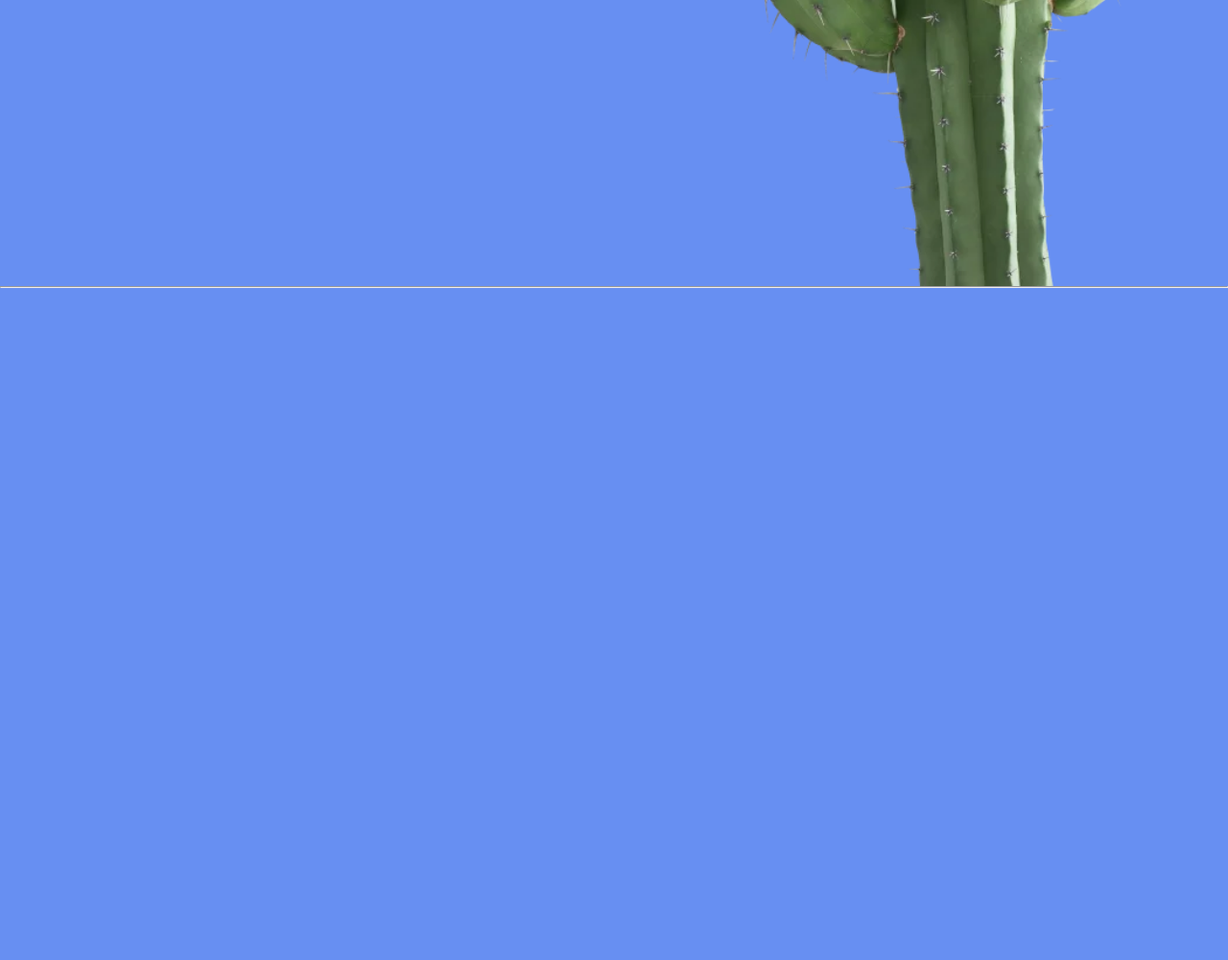
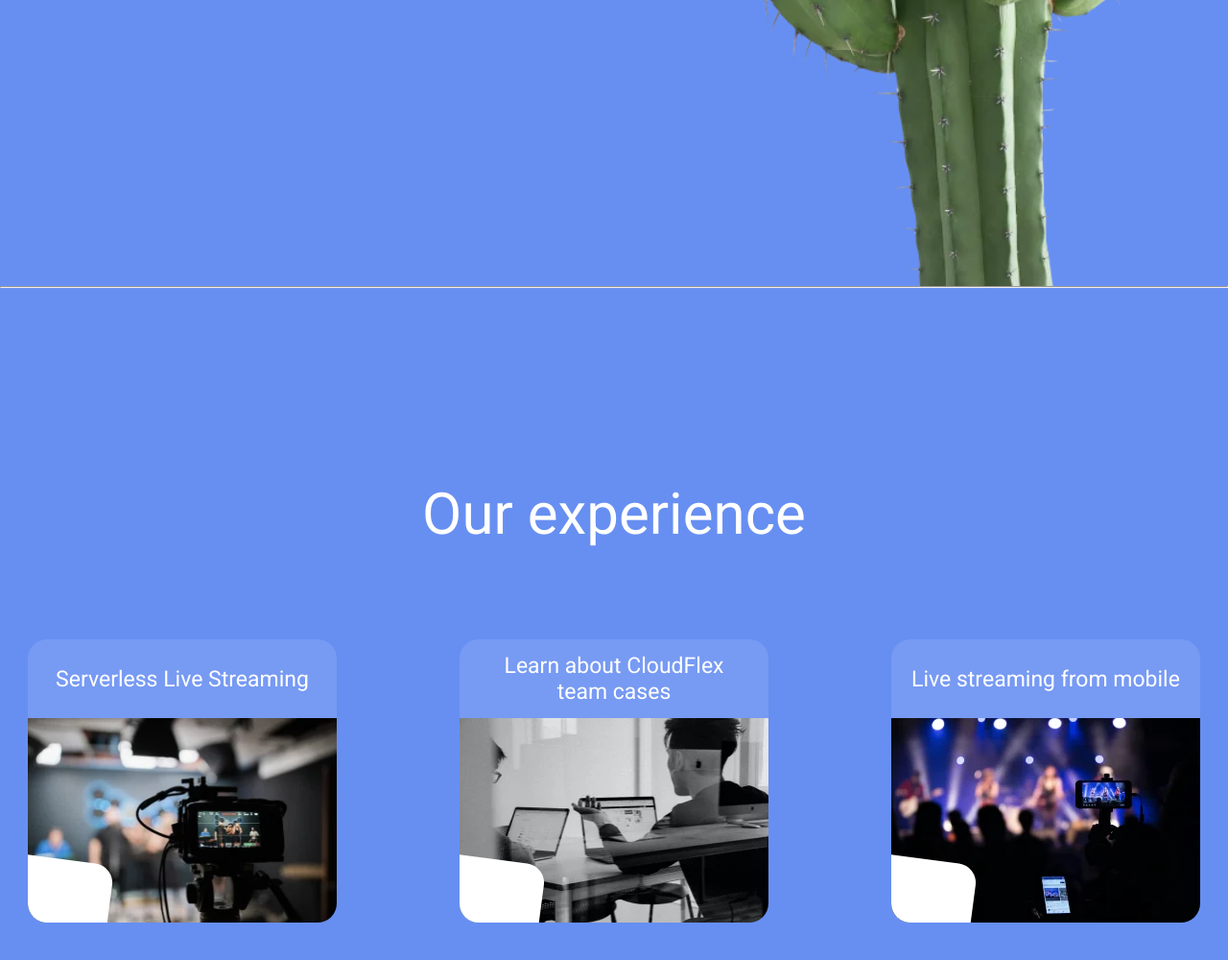
Before and after one commit to bloodless-freak/live-streaming-landing, a website: page index.html in a window 1280 px wide. Shown: the part 3680-4680 px from the top of the page at 96% size. Before the commit the page ends 3980 px from the top, so only its background shows below. Drawn offline with nearby package versions, Linux system fonts and the light colour scheme; files that its build step writes are made by us from their sources.

Commit message:
implemented experience section

```diff
--- a/index.html
+++ b/index.html
@@ -143,23 +143,71 @@
                 <div class="about">
                     <div class="about__quality">
                         <h3 class="about__quality-title">High Quality</h3>
-                        <p class="about__quality-description">We are the leading firm by delivering quality and value to our clients. All our professionals have huge experience of creating comfortable high-quality software. We like what we do.</p>
+                        <p class="about__quality-description">We are the leading firm by delivering quality and value to
+                            our clients. All our professionals have huge experience of creating comfortable high-quality
+                            software. We like what we do.</p>
                     </div>
 
                     <div class="about__in-touch">
                         <h3 class="about__in-touch-title">Always in touch</h3>
-                        <p class="about__in-touch-description">We are always ready to answer your questions.<br>You can call us at the weekends and at night.<br>Also you can have a meeting for personal consultation.</p>
+                        <p class="about__in-touch-description">We are always ready to answer your questions.<br>You can
+                            call us at the weekends and at night.<br>Also you can have a meeting for personal
+                            consultation.</p>
                     </div>
 
                     <div class="about__approach">
                         <h3 class="about__approach-title">Individual Approach</h3>
-                        <p class="about__approach-description">Our company works according to the principle of individual approach to every client.This method lets us to get success in problems of all levels.</p>
+                        <p class="about__approach-description">Our company works according to the principle of
+                            individual approach to every client.This method lets us to get success in problems of all
+                            levels.</p>
                     </div>
                 </div>
             </div>
         </section>
 
         <hr class="divider">
+
+        <section class="experience-section">
+            <div class="container">
+                <div class="experience">
+                    <h3 class="experience__title">Our experience</h3>
+                    <div class="experience__cards-wrapper">
+                        <figure class="img-card">
+                            <h4 class="img-card__title">Serverless Live Streaming</h4>
+                            <img src="assets/card_shooting.webp" alt="shooting image" class="img-card__preview">
+                            <button class="img-card__button">
+                                <svg class="img-card__button-icon">
+                                    <use href="assets/sprites.svg#arrow-icon"></use>
+                                </svg>
+                            </button>
+                        </figure>
+
+                        <figure class="img-card">
+                            <h4 class="img-card__title">
+                                <span>Learn about CloudFlex</span>
+                                <span>team cases</span>
+                            </h4>
+                            <img src="assets/card_working.webp" alt="working image" class="img-card__preview">
+                            <button class="img-card__button">
+                                <svg class="img-card__button-icon">
+                                    <use href="assets/sprites.svg#arrow-icon"></use>
+                                </svg>
+                            </button>
+                        </figure>
+
+                        <figure class="img-card">
+                            <h4 class="img-card__title">Live streaming from mobile</h4>
+                            <img src="assets/card_streaming.webp" alt="streaming image" class="img-card__preview">
+                            <button class="img-card__button">
+                                <svg class="img-card__button-icon">
+                                    <use href="assets/sprites.svg#arrow-icon"></use>
+                                </svg>
+                            </button>
+                        </figure>
+                    </div>
+                </div>
+            </div>
+        </section>
     </main>
 
 </body>
--- a/styles/_cards.scss
+++ b/styles/_cards.scss
@@ -47,3 +47,73 @@
         }
     }
 }
+
+.img-card {
+    flex-shrink: 0;
+    position: relative;
+    width: 322px;
+    height: 295px;
+    background-color: rgba(v.$color-white, $alpha: .1);
+    border-radius: 20px;
+    overflow: hidden;
+    @include m.d-flex(space-between, center, nowrap, column);
+
+    &__title {
+        @include m.font(23px, 400, v.$color-white);
+        @include m.d-flex(center, center, nowrap, column);
+        flex-grow: 1;
+
+    }
+
+    &__preview {
+        height: 213px;
+        width: 100%;
+
+    }
+
+    &__button {
+        width: 165px;
+        height: 95px;
+        border-radius: 20px;
+        border: none;
+        rotate: 7.5deg;
+        transition: all .2s;
+        background-color: v.$color-white;
+
+        @include m.position(absolute, 1, -1, bottom, left, -25px, -80px);
+
+
+        &-icon {
+            width: 36px;
+            height: 23px;
+            translate: 40px -10px;
+            rotate: -7.5deg;
+
+        }
+
+        &:hover {
+            cursor: pointer;
+            width: 220px;
+            height: 126px;
+
+            @include m.position(absolute, 1, -1, bottom, left, -35px, -100px);
+
+            .img-card__button-icon {
+                width: 47px;
+                height: 29px;
+                translate: 50px -15px;
+                rotate: -7.5deg;
+            }
+        }
+    }
+
+    &:hover {
+        cursor: pointer;
+        box-shadow: 0 8px 20px 10px rgba($color: #000000, $alpha: .1), inset 0 -5px 70px 25px rgba($color: #000000, $alpha: .2);
+    }
+
+    @media (max-width: v.$media_min) {
+        width: 290px;
+        height: 265px;
+    }
+}
--- /dev/null
+++ b/styles/_experience.scss
@@ -0,0 +1,32 @@
+@use "variables" as v;
+@use "mixins" as m;
+
+.experience-section {
+    padding: 200px 15px;
+
+    @media (max-width: v.$media-md) {
+        padding: 100px 15px;
+    }
+}
+
+.experience {
+    &__title {
+        text-align: center;
+        @include m.font(60px, 400, v.$color-white);
+    }
+
+    &__cards-wrapper {
+        margin: 95px 0 0;
+        @include m.d-flex(space-around, center, wrap, row, 100px, 50px);
+    }
+
+    @media (max-width: v.$media-md) {
+        &__title {
+            @include m.font(35px, 400, v.$color-white);
+        }
+
+        &__cards-wrapper {
+            margin: 70px 0 0;
+        }
+    }
+}
--- a/styles/_importer.scss
+++ b/styles/_importer.scss
@@ -4,4 +4,5 @@
 @forward "header";
 @forward "hero";
 @forward "work";
-@forward "about"
+@forward "about";
+@forward "experience";
```
Also changed, not shown: assets/sprites.svg.
